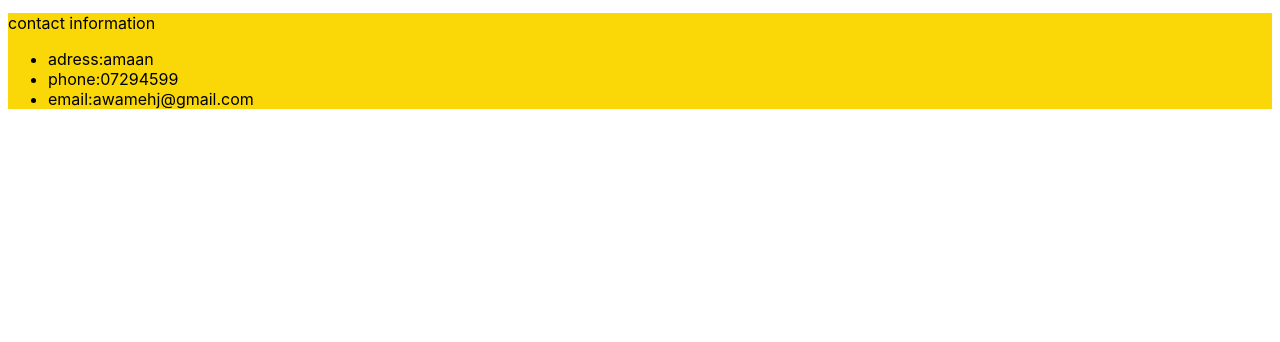
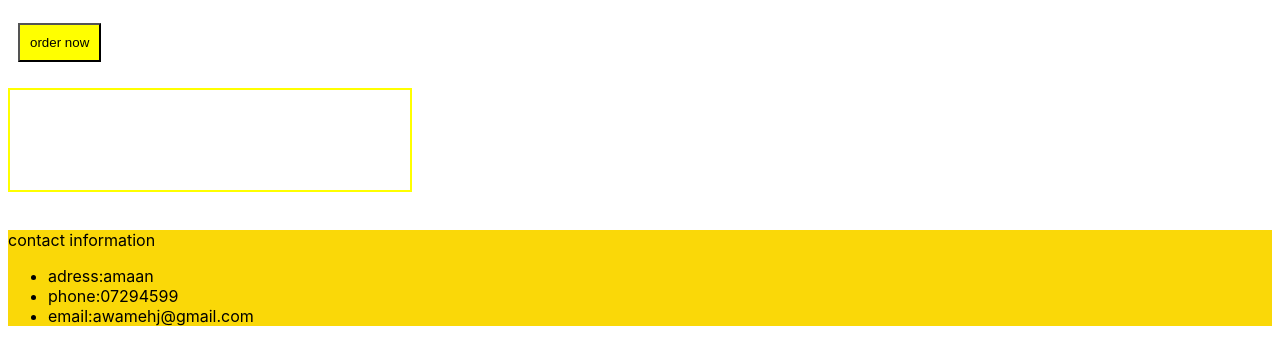
Before and after one commit to joudi12/lab04, a plain HTML site: page index.html in a window 1280 px wide. Shown: the part 716-1058 px from the top of the page. Before the commit the page ends 841 px from the top, so only its background shows below. Drawn offline with Linux system fonts and the light colour scheme.

Commit message:
the new add

```diff
--- a/index.html
+++ b/index.html
@@ -29,6 +29,12 @@
         <img src="https://www.sbs.com.au/food/sites/sbs.com.au.food/files/styles/full/public/owk_3069_chicken_shawarma_horizontal_1.jpg?itok=TPZWADza&mtime=1560686720">
         <p> shawerma  is a dish in Middle Eastern cuisine consisting of meat cut into thin slices, stacked in a cone-like shape, and roasted on a slowly-turning
             Shawarma is an Arabic rendering of Turkish çevirme </p>
+        <br/>
+        <button onclick="myfunction()"> order now </button>
+        <br/>
+        <p id="orderContent"> </p>
+        <br/>
+        <a href="www.toBeChanged.com" id="IDOFELEMENT"></a>
 
             </article>
         </section>
@@ -44,5 +50,6 @@
         </ul>
 
     </footer>
+    <script src="java.js"></script>
 </body>
 </html>
--- /dev/null
+++ b/java.js
@@ -0,0 +1,32 @@
+var name;
+var addres;
+var phone;
+var order;
+var noitems;
+var link;
+var linkname;
+
+function  myfunction() {
+
+    name = prompt("enter your name");
+    addres = prompt("enter your addres");
+    phone = prompt("enter your mobile number");
+    order = prompt("pleas enter your choice the number from list  1 - food hut  2- damascus food 3- food time");
+
+    if (order==1){
+        link='https://randalsallaq.github.io/restaurant-04/';
+        linkname='food hut';
+    }
+    else if (order==2){
+        link='https://aghyadalbalkhi-asac.github.io/Lab-04---Structure-web-pages-with-HTML/';
+        linkname='damascus food';
+    }
+    else {
+        link='https://joudi12.github.io/lab04/';
+        linkname='food time';
+    }
+    document.getElementById("IDOFELEMENT").href = link;
+    document.getElementById("IDOFELEMENT").innerText=linkname;
+    document.getElementById("orderContent").innerHTML="Your Name is "+name+"  and Your Address is : "+addres+" your Phone is "+phone;
+
+}
--- a/style.css
+++ b/style.css
@@ -36,9 +36,24 @@ footer {
     background-color: #FAD808;
     font-family: -apple-system, BlinkMacSystemFont, 'Segoe UI', Roboto, Oxygen, Ubuntu, Cantarell, 'Open Sans', 'Helvetica Neue', sans-serif;
 
+}
 
 
-header {
-    background-color: #FAD808;
+
+
+
+
+
+button {
+    margin: 10px;
+    padding: 10px;
+    background-color: yellow;
+}
+#IDOFELEMENT {
+    padding: 20px;
+    border: yellow -1px -solid;
+}
+#orderContent {
+    border:2px yellow     solid;
 
 }
```
